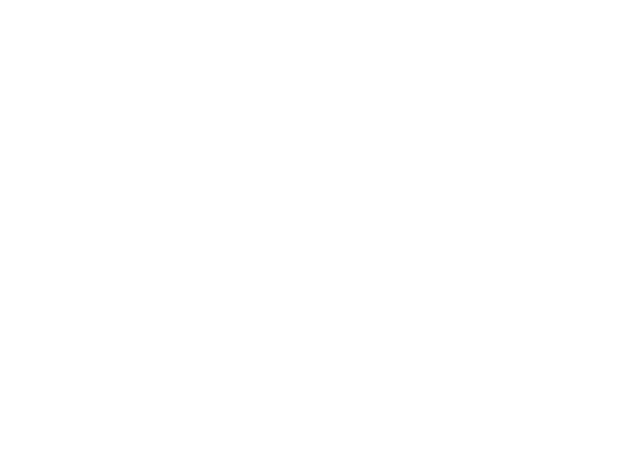
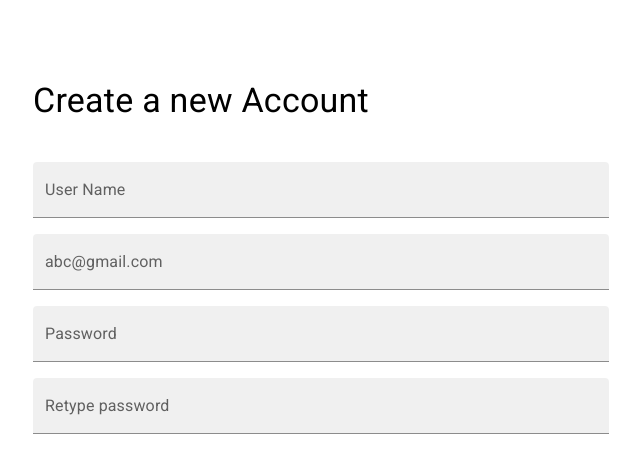
Before and after one commit to proloypaul/doctors-portal-client, a React (Create React App) app: page /register in a window 1280 px wide. Shown: the top 472 px of the page, without its empty margins (31-671 px from the left). Built offline with nearby package versions, Linux system fonts and the light colour scheme; no server answers.

Commit message:
add register code

```diff
--- a/src/App.js
+++ b/src/App.js
@@ -2,6 +2,7 @@ import { BrowserRouter as Router, Switch, Route } from 'react-router-dom';
 import './App.css';
 import Home from './Component/Home/Home';
 import Login from './Component/Login/Login';
+import Register from './Component/Login/Register/Register';
 import YourAppointment from './Component/YourAppointment/YourAppointment';
 
 function App() {
@@ -21,6 +22,9 @@ function App() {
           <Route path="/login">
             <Login></Login>
           </Route>
+          <Route path="/register">
+            <Register></Register>
+          </Route>
         </Switch>
       </Router>
     </div>
--- a/src/Component/Banner/Banner.js
+++ b/src/Component/Banner/Banner.js
@@ -45,7 +45,7 @@ const Banner = () => {
                 <Container sx={{mt:-10}}>
                     <Grid container spacing={2}>
                         <Grid item xs={12} md={4} sx={{ padding:'20px 10px', backgroundColor: '#49F4CE', color:'white', display: 'flex', justifyContent: 'space-around', border:0, borderRadius: '5px'}}>
-                            <Typography variant="p" component="div" sx={{fontSize: 50}}><i  class="far fa-clock"></i></Typography>
+                            <Typography variant="p" component="div" sx={{fontSize: 50}}><i  className="far fa-clock"></i></Typography>
                             <Typography variant="p" component="div" sx={{marginLeft: '10px'}}>
                                 <Typography variant="h6" component="div">
                                     Opening Here
@@ -56,7 +56,7 @@ const Banner = () => {
                             </Typography>
                         </Grid>
                         <Grid item xs={12} md={4} sx={{ padding:'20px 10px', backgroundColor: '#49F4CE', color:'white', display: 'flex', justifyContent: 'space-around', border:0, borderRadius: '5px'}}>
-                            <Typography variant="p" component="div" sx={{fontSize: 50}}><i class="fas fa-map-marker-alt"></i></Typography>
+                            <Typography variant="p" component="div" sx={{fontSize: 50}}><i className="fas fa-map-marker-alt"></i></Typography>
                             <Typography variant="p" component="div" sx={{marginLeft: '10px'}}>
                                 <Typography variant="h6" component="div">
                                     Opening Here
@@ -67,7 +67,7 @@ const Banner = () => {
                             </Typography>
                         </Grid>
                         <Grid item xs={12} md={4} sx={{ padding:'20px 10px', backgroundColor: '#49F4CE', color:'white', display: 'flex', justifyContent: 'space-around', border:0, borderRadius: '5px'}}>
-                            <Typography variant="p" component="div" sx={{fontSize: 50}}><i class="fas fa-phone-alt"></i></Typography>
+                            <Typography variant="p" component="div" sx={{fontSize: 50}}><i className="fas fa-phone-alt"></i></Typography>
                             <Typography variant="p" component="div" sx={{marginLeft: '10px'}}>
                                 <Typography variant="h6" component="div">
                                     Opening Here
--- a/src/Component/Header/Header.js
+++ b/src/Component/Header/Header.js
@@ -5,11 +5,14 @@ import Toolbar from '@mui/material/Toolbar';
 import Typography from '@mui/material/Typography';
 import Button from '@mui/material/Button';
 import IconButton from '@mui/material/IconButton';
-import { Link, NavLink } from 'react-router-dom';
+import { NavLink } from 'react-router-dom';
+import UseFirebase from '../../Hooks/UseFirebase';
+
 // import MenuIcon from '@mui/icons-material/Menu';
 
 
 const Header = () => {
+    const {user, logOutProces} = UseFirebase()
     return (
         <Box sx={{ flexGrow: 1 }}>
             <AppBar position="static">
@@ -26,8 +29,9 @@ const Header = () => {
                 <Typography variant="h6" component="div" sx={{ flexGrow: 1 }}>
                 News
                 </Typography>
-                <Link to="/yourAppointment" sx={{textDecoration: 'none', color: "white"}}><Button color="inherit">Appointment</Button></Link>
-                <NavLink to='/login' sx={{textDecoration: 'none', color: "white"}}><Button color="inherit" >Login</Button></NavLink>
+                <NavLink to="/home">Home</NavLink>
+                <NavLink to="/yourAppointment" sx={{textDecoration: 'none', color: "white"}}><Button color="inherit">Appointment</Button></NavLink>
+                {user?.email ? <NavLink to='/login' sx={{textDecoration: 'none', color: "white"}}><Button color="inherit" onClick={logOutProces} >LogOut</Button></NavLink> : <NavLink to='/login' sx={{textDecoration: 'none', color: "white"}}><Button color="inherit" >LogIn</Button></NavLink>}
 
             </Toolbar>
             </AppBar>
--- a/src/Component/Login/Register/Register.js
+++ b/src/Component/Login/Register/Register.js
@@ -1,10 +1,59 @@
+import { Container, Grid, TextField, Typography } from '@mui/material';
+import { Box } from '@mui/system';
 import React from 'react';
 
 const Register = () => {
     return (
-        <div>
-            <h1>Register section</h1>
-        </div>
+        <Container sx={{my:10}}>
+            <Typography variant="h4" component="div">
+                Create a new Account
+            </Typography>
+            <Box sx={{my:5}}>
+                <Grid>
+                    <Typography variant="div" component="div" >
+                        <TextField
+                            id="filled-password-input"
+                            label="User Name"
+                            type="text"
+                            autoComplete="current-password"
+                            variant="filled"
+                            style={{width: "50%"}}
+                        />
+                    </Typography>
+                    <Typography variant="div" component="div" sx={{my:2}}>
+                        <TextField
+                            id="filled-password-input"
+                            label="abc@gmail.com"
+                            type="email"
+                            autoComplete="current-password"
+                            variant="filled"
+                            style={{width: "50%"}}
+                        />
+                    </Typography>
+                    <Typography variant="div" component="div">
+                        <TextField
+                            id="filled-password-input"
+                            label="Password"
+                            type="password"
+                            autoComplete="current-password"
+                            variant="filled"
+                            style={{width: "50%"}}
+                        />
+                    </Typography>
+                    <Typography variant="div" component="div" sx={{my:2}}>
+                        <TextField
+                            id="filled-password-input"
+                            label="Retype password"
+                            type="password"
+                            autoComplete="current-password"
+                            variant="filled"
+                            style={{width: "50%"}}
+                        />
+                    </Typography>
+
+                </Grid>
+            </Box>
+        </Container>
     );
 };
 
--- a/src/Hooks/UseFirebase.js
+++ b/src/Hooks/UseFirebase.js
@@ -1,8 +1,64 @@
+import {getAuth, signInWithPopup, GoogleAuthProvider, onAuthStateChanged, signOut, signInWithEmailAndPassword } from "firebase/auth";
+import {useEffect, useState} from 'react';
 import initialization from "../Component/Firebase/firebase.init";
 
 initialization()
-const useFirebase = () => {
+const UseFirebase = () => {
+    const [user, setUser] = useState([])
+    const [error, setError] = useState('')
+    const googleProvider = new GoogleAuthProvider();
+    const auth = getAuth()
 
+    // sign in usign google
+    const signInWithGoogle = () => {
+        signInWithPopup(auth, googleProvider)
+        .then((result) => {
+            const user = result.user
+            console.log(user)
+        }).catch((error) => {
+            setError(error.message)
+        });
+    }
+
+    // signIn and signOut state change
+    useEffect(() => {
+        onAuthStateChanged(auth, (user) => {
+            if (user) {
+              setUser(user)
+            } else {
+              // User is signed out
+            }
+          });
+    }, [])
+
+    // logOut process
+    const logOutProces = () => {
+        signOut(auth).then(() => {
+            setUser({})
+            // Sign-out successful.
+          }).catch((error) => {
+            setError(error.message)
+          });
+    }
+
+    const loginEmailAndPassword = (email, password) => {
+        signInWithEmailAndPassword(auth, email, password)
+        .then((result) => {
+           const user = result.user
+           setUser(user)
+        })
+        .catch((error) => {
+            setError(error.message)
+        });
+    }
+
+    return{
+        user,
+        error,
+        signInWithGoogle,
+        logOutProces,
+        loginEmailAndPassword
+    }
 }
 
-export default useFirebase;
+export default UseFirebase;
```
Also changed, not shown: src/Component/Login/Login.js (+37 -12 lines).
